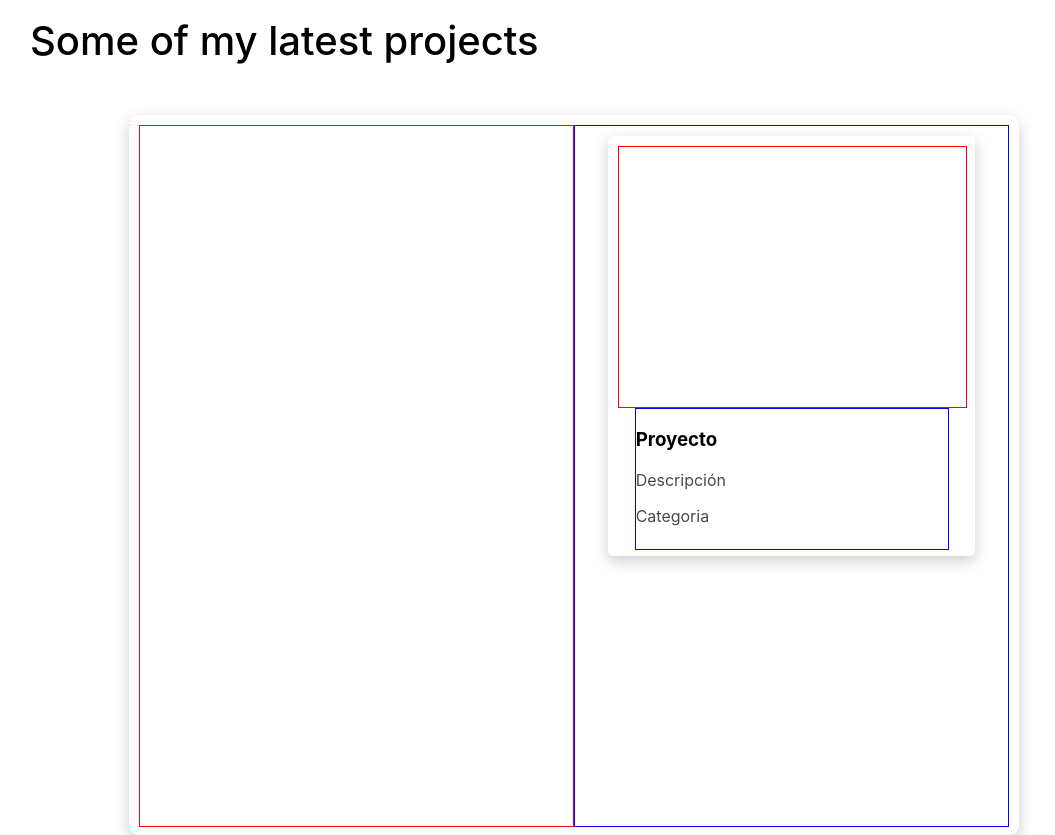
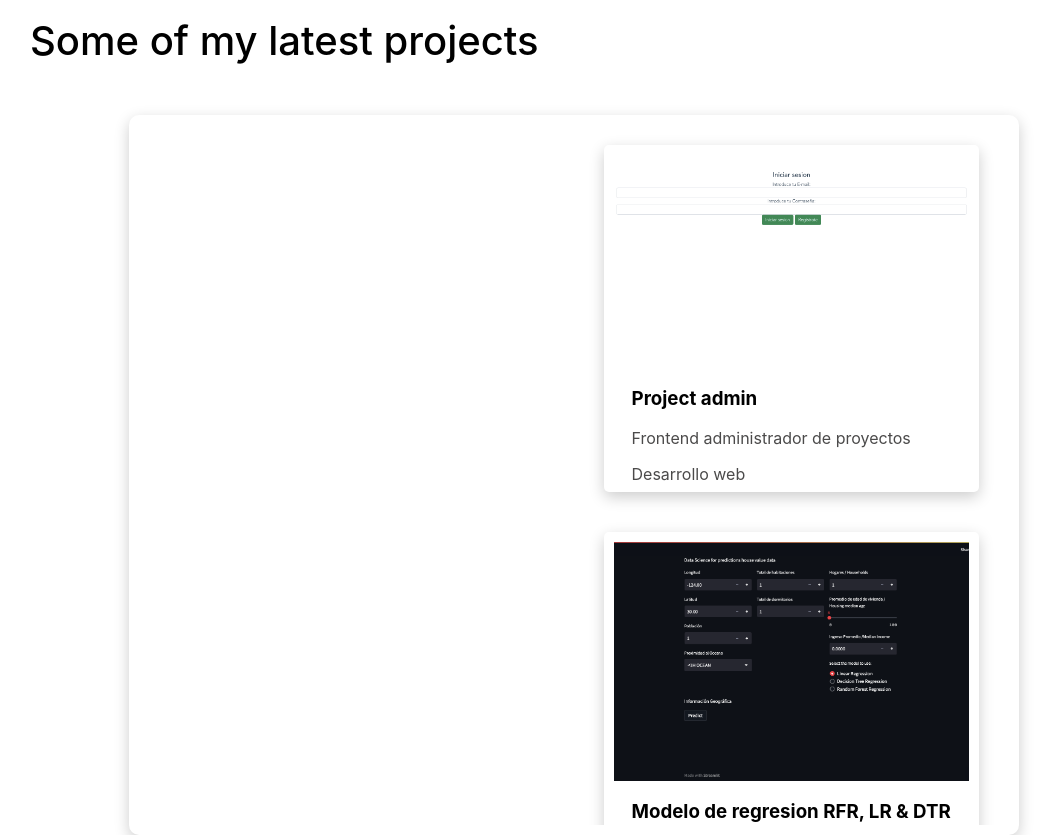
Before and after one commit to Alanquintana0/portafolio, a React (Create React App) app: page /inicio in a window 1280 px wide. Shown: the part 1180-2015 px from the top of the page, without its empty margins (66-1121 px from the left). Built offline with nearby package versions, Linux system fonts and the light colour scheme; the HTML template or start-up script is replaced by a standard one.

Commit message:
Se añadieron los objetos obtenidos de datos y se agrego el scroll a proyectos

```diff
--- a/src/components/DisplayProjects.js
+++ b/src/components/DisplayProjects.js
@@ -1,14 +1,26 @@
-import React from 'react';
 import { ProjectCard } from './ProjectCard';
+import React, { useEffect, useState } from 'react'
+import { useParams } from 'react-router-dom'
+import { projects } from '../data/projects';
 
 export const DisplayProjects = () => {
+
+
+
     return (
         <div className="projectDisplay">
             <div className="description">
 
             </div>
             <div className="list">
-                <ProjectCard></ProjectCard>
+                {
+                    projects.map(project => {
+                        return(
+                            <ProjectCard key={project.id} project={project}></ProjectCard>
+                        )
+                    })
+                }
+
             </div>
         </div>
     );
--- a/src/components/ProjectCard.js
+++ b/src/components/ProjectCard.js
@@ -1,17 +1,19 @@
-import React, { useEffect, useState } from 'react'
+import React from 'react'
 import { useParams } from 'react-router-dom'
-import { projects } from '../data/projects';
 
-export const ProjectCard = () => {
+
+export const ProjectCard = ({ project }) => {
+  const params = useParams();
+
   return (
-    <div className='card'>
+    <div className='card-container'>
         <div className="card-img">
-
+        <img src={`/images/${project.id}.png`} alt='Imagen de proyecto'/>
         </div>
         <div className="card-description">
-            <h1>Proyecto</h1>
-            <p>Descripción</p>
-            <p>Categoria</p>
+            <h1>{project.nombre}</h1>
+            <p>{ project.descripcion }</p>
+            <p>{ project.categorias }</p>
         </div>
     </div>
   )
--- a/src/index.css
+++ b/src/index.css
@@ -224,7 +224,7 @@ code {
 .cover-letter {
   position: relative;
   overflow: hidden;
-  min-height: 100vh;
+  min-height: 790px;
 }
 
 .cover-letter .home-greetings {
@@ -568,156 +568,6 @@ button {
   box-shadow: 0 4px 6px rgba(0, 0, 0, 0.1);
 }
 
-/* Works Section
--------------------------------------------------- */
-.works {
-  display: flex;
-  flex-wrap: wrap;
-}
-
-.work-item {
-  flex-basis: 30%;
-  flex-grow: 1;
-  padding: 10px;
-  margin: 30px;
-  border-radius: 5px;
-  cursor: pointer;
-  transition: transform 100ms, box-shadow 100ms;
-  animation-duration: 1s;
-  animation-fill-mode: forwards;
-}
-
-.work-item:hover {
-  transform: translateY(-5px);
-  box-shadow: 0px 5px 14px lightgray;
-}
-
-.work-item .mask {
-  width: 100%;
-  height: 290px;
-  overflow: hidden;
-  border: 1px solid #eee;
-  box-shadow: 0px 5px 14px #ddd;
-}
-
-.work-item img {
-  width: 100%;
-  transition: transform 100ms;
-}
-
-.work-item:hover .mask img {
-  transform: scale(1.05);
-}
-
-.work-item span {
-  color: gray;
-  margin-top: 25px;
-  display: block;
-}
-
-.work-item h2 {
-  display: block;
-  color: black;
-  margin-top: 5px;
-  font-size: 30px;
-  margin-bottom: 5px;
-}
-
-.work-item a {
-  color: black;
-  text-decoration: none;
-  transition: all 300ms;
-}
-
-.work-item a:hover {
-  color: crimson;
-}
-
-.work-item h3 {
-  display: block;
-  margin-top: 5px;
-  color: gray;
-  margin-top: 0px;
-  padding-top: 15px;
-  border-top: 1px solid #ddd;
-}
-
-/* Works Slide Section
--------------------------------------------------- */
-.works-slide {
-  display: flex;
-  flex-wrap: wrap;
-}
-
-.work-item-slide {
-  flex-basis: 30%;
-  flex-grow: 1;
-  padding: 10px;
-  margin: 30px;
-  border-radius: 5px;
-  cursor: pointer;
-  transition: 300ms all;
-}
-
-.work-item-slide:hover {
-  box-shadow: 0px 5px 14px lightgray;
-}
-
-.work-item-slide .mask {
-  width: 100%;
-  height: 290px;
-  overflow: hidden;
-  border: 1px solid #eee;
-  box-shadow: 0px 5px 14px #ddd;
-}
-
-.work-item-slide img {
-  width: 100%;
-  transition: all 500ms;
-}
-
-.work-item-slide .mask:hover img {
-  transform: scale(1.2);
-  transition: transform 500ms;
-}
-
-.work-item-slide span {
-  color: gray;
-  margin-top: 25px;
-  display: block;
-}
-
-.work-item-slide h2 {
-  display: block;
-  color: black;
-  margin-top: 5px;
-  font-size: 30px;
-  margin-bottom: 5px;
-}
-
-.work-item-slide a {
-  color: black;
-  text-decoration: none;
-  transition: all 300ms;
-}
-
-.work-item-slide a:hover {
-  color: crimson;
-}
-
-.work-item-slide h3 {
-  display: block;
-  margin-top: 5px;
-  color: gray;
-  margin-top: 0px;
-  padding-top: 15px;
-  border-top: 1px solid #ddd;
-}
-
-.page-work-slide .mask img {
-  width: 100%;
-}
-
 /* Project Display and Page Work
 -------------------------------------------------- */
 .page-work .mask {
@@ -786,37 +636,85 @@ button {
 .projectDisplay .description {
   width: 50%;
   height: 100%;
-  border: 1px solid red;
 }
-
 .projectDisplay .list {
   width: 50%;
   height: 100%;
-  border: 1px solid blue;
+  overflow: scroll;
+
+  display: flex;
+  flex-direction: column;
+  gap: 20px;
+  align-items: center;
+  padding: 20px;
+  box-sizing: border-box;
 }
 
-.projectDisplay .list .card {
-  width: 80%;
+/* Ocultar botones de flecha */
+.projectDisplay .list::-webkit-scrollbar-button {
+  display: none;
+}
+
+/* Hacer la barra más gruesa */
+.projectDisplay .list::-webkit-scrollbar {
+  width: 16px; /* Aumentado de 12px a 16px */
+}
+
+.projectDisplay .list::-webkit-scrollbar-track {
+  background: #f1f1f1;
+  border-radius: 10px;
+}
+
+.projectDisplay .list::-webkit-scrollbar-horizontal {
+  display: none;
+}
+
+.projectDisplay .list::-webkit-scrollbar-thumb {
+  background: crimson;
+  border-radius: 10px;
+  border: 3px solid #f1f1f1;
+  min-height: 40px; /* Altura mínima del thumb */
+}
+
+/* Estilo para Firefox */
+.projectDisplay .list {
+  scrollbar-width: thin;
+  scrollbar-color: crimson #f1f1f1;
+}
+.projectDisplay .list .card-container {
+  width: 90%;
+  max-width: 506px;
   height: 400px;
   border-radius: 5px;
-  margin: 0 auto;
   padding: 10px;
-  margin-top: 10px;
   box-shadow: 0 5px 15px rgba(0, 0, 0, 0.2);
+  margin-bottom: 20px;
+  transition: 300ms;
+  cursor: pointer;
 }
 
-.projectDisplay .list .card .card-img{
+.projectDisplay .list .card-container:hover{
+  transform: translateY(-5px);
+}
+
+.projectDisplay .list .card-container .card-img {
   height: 65%;
   width: 100%;
-  border: 1px solid red;
   margin: 0 auto;
+  overflow: hidden;
 }
 
-.projectDisplay .list .card .card-description{
+.projectDisplay .list .card-container .card-img img {
+  width: 100%;
+  height: 100%;
+  object-fit: cover;
+  display: block;
+}
+
+.projectDisplay .list .card-container .card-description {
   height: 35%;
   width: 90%;
   margin: 0 auto;
-  border: 1px solid blue;
 }
 
 /* Services Section
```
